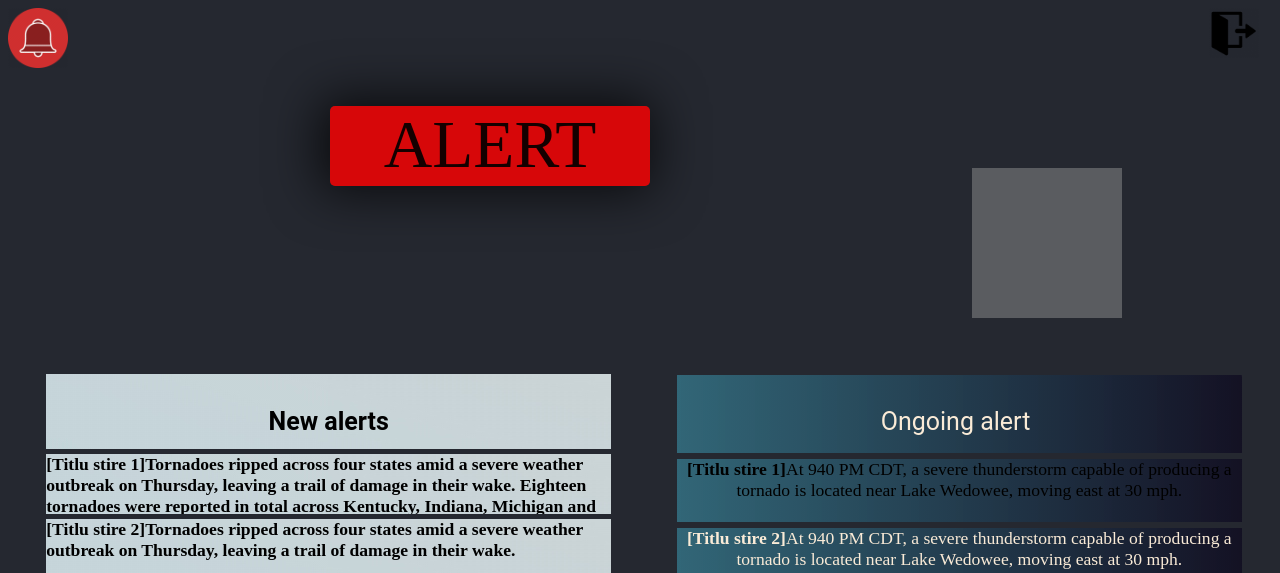
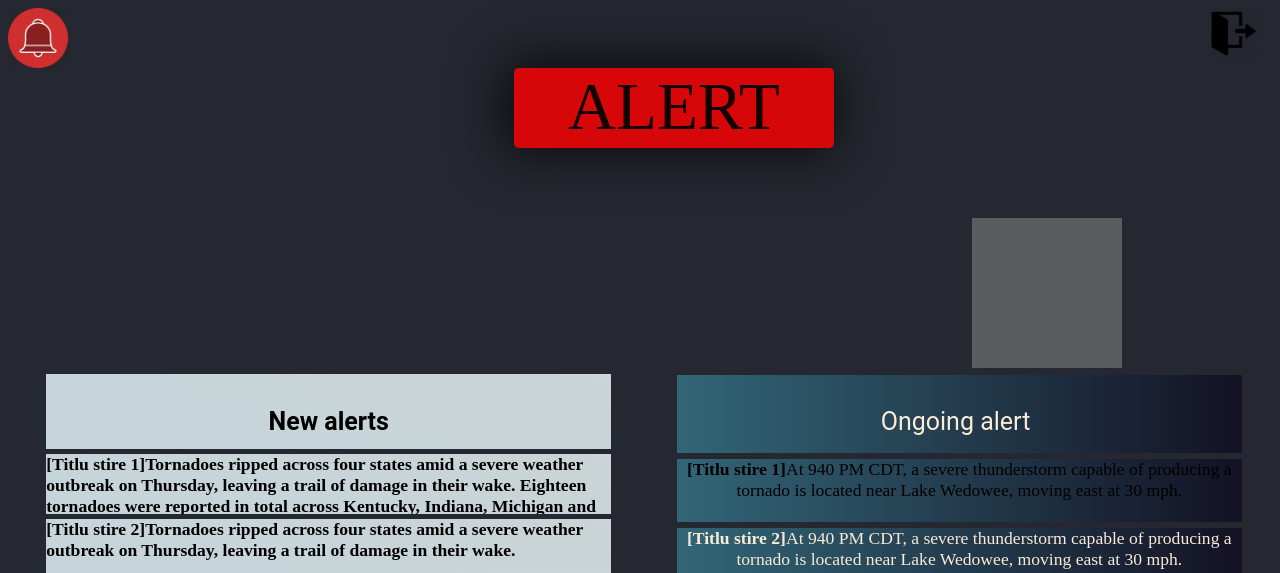
Before and after one commit to MihaelaPotlog/TW, a PHP site: page /Autoritati.html in a window 1280 px wide. Shown: the top 573 px of the page. Run offline with PHP 8.4, Linux system fonts and the light colour scheme; grey boxes are pictures that could not be loaded.

Commit message:
buton alerta

```diff
--- a/Autoritati.css
+++ b/Autoritati.css
@@ -31,12 +31,12 @@ a{
 }
 #om{
     position:relative;
-    top:100px;
+    top:150px;
     float: right;
     width:150px;
     height: 150px;
     margin-right:150px;
-
+    z-index:20;
     cursor:pointer;
     animation: blink 1s;
     animation-iteration-count: infinite;
--- a/crisisButtons.css
+++ b/crisisButtons.css
@@ -1,14 +1,14 @@
 
 div#alert{
 
-    margin-left: auto;
-    margin-right: auto;
+    margin-left: 40%;
+    margin-right: 40%;
     display: flex;
     justify-content: center;
     color: rgba(0, 0, 0, 0.904);
     background-color:  rgba(255, 0, 0, 0.815);
     border-radius: 5px;
-    margin-top: 3%;
+
     width: 20em;
     height: 5em;
 
```
